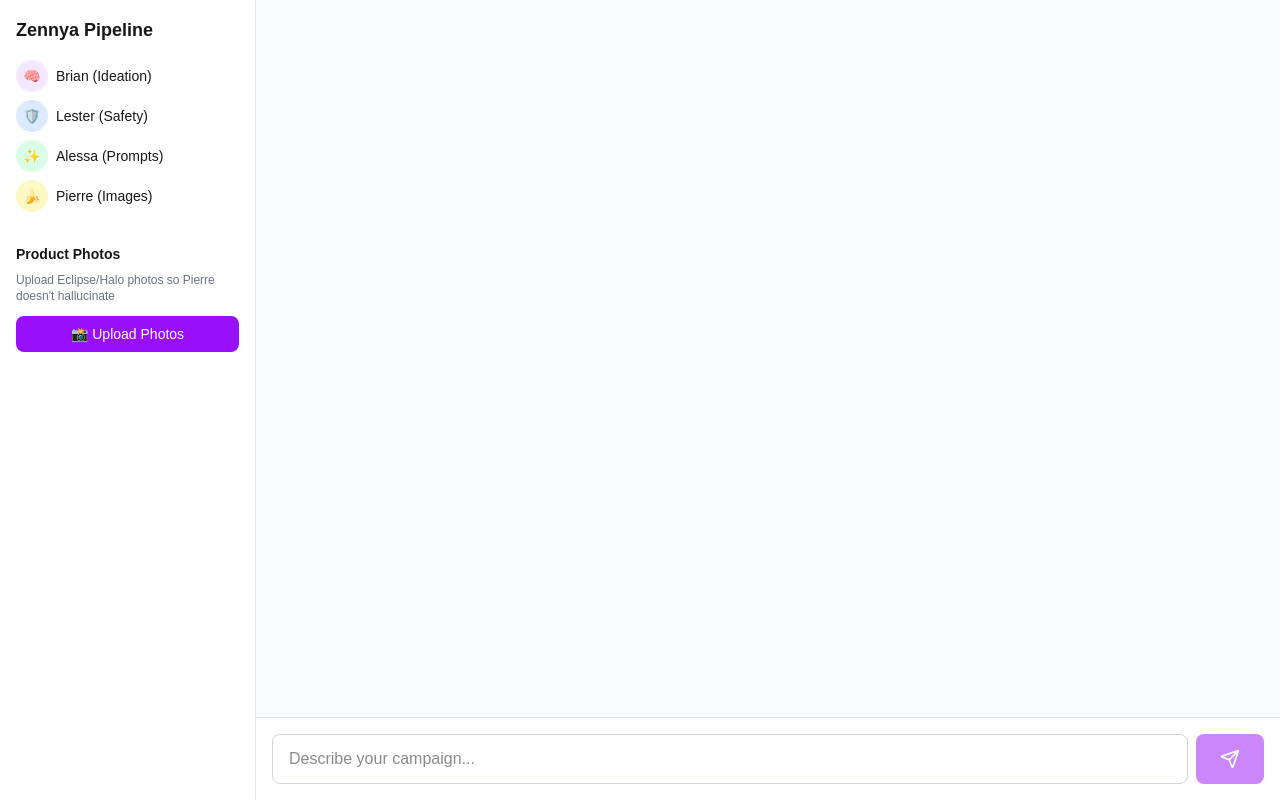
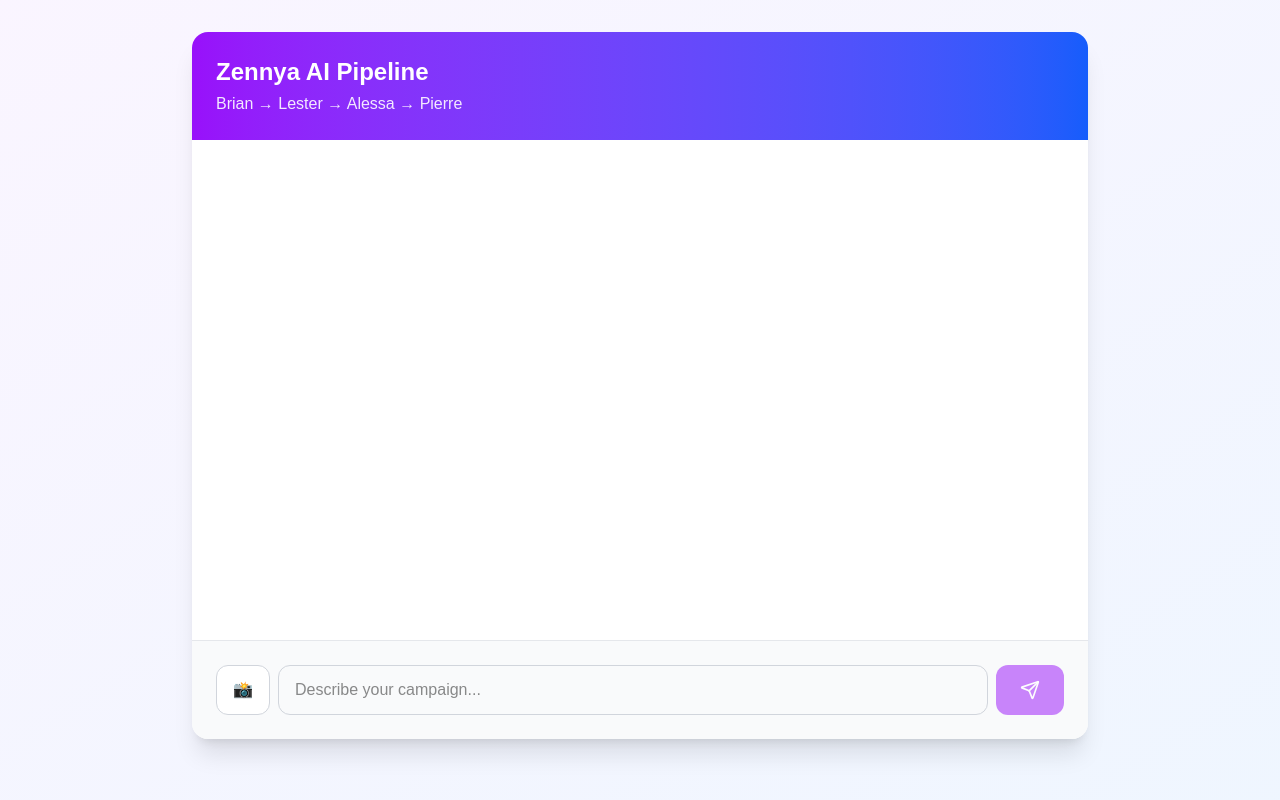
Before and after one commit to Nick199x/zennya-pipeline, a Next.js app: page /chat in a window 1280 px wide. Built offline with nearby package versions, Linux system fonts and the light colour scheme.

Commit message:
Restore original UI with photo upload button added

```diff
--- a/app/chat/page.tsx
+++ b/app/chat/page.tsx
@@ -39,7 +39,6 @@ export default function ChatPage() {
       reader.onload = (e) => {
         const img = new Image();
         img.onload = () => {
-          // Create canvas
           const canvas = document.createElement('canvas');
           const ctx = canvas.getContext('2d');
 
@@ -48,7 +47,6 @@ export default function ChatPage() {
             return;
           }
 
-          // Calculate new dimensions (max 800px width, maintain aspect ratio)
           let width = img.width;
           let height = img.height;
           const maxWidth = 800;
@@ -60,11 +58,8 @@ export default function ChatPage() {
 
           canvas.width = width;
           canvas.height = height;
-
-          // Draw and compress
           ctx.drawImage(img, 0, 0, width, height);
 
-          // Convert to base64 with quality compression (0.7 = 70% quality)
           const compressedBase64 = canvas.toDataURL('image/jpeg', 0.7);
           const base64Data = compressedBase64.split(',')[1];
 
@@ -96,7 +91,6 @@ export default function ChatPage() {
       const file = files[i];
 
       try {
-        // Compress before adding
         const compressed = await compressImage(file);
         newPhotos.push(compressed);
         console.log(`✅ Added ${file.name} (compressed)`);
@@ -107,7 +101,6 @@ export default function ChatPage() {
 
     setProductPhotos(prev => [...prev, ...newPhotos]);
 
-    // Reset input
     if (fileInputRef.current) {
       fileInputRef.current.value = '';
     }
@@ -149,7 +142,7 @@ export default function ChatPage() {
         if (data.images && data.images.length > 0) {
           setMessages(prev => [
             ...prev,
-            { role: 'pierre', content: `Generated ${data.images.length} images using your product photos!`, images: data.images }
+            { role: 'pierre', content: `Generated ${data.images.length} images!`, images: data.images }
           ]);
         }
 
@@ -172,84 +165,24 @@ export default function ChatPage() {
   };
 
   return (
-    <div className="flex h-screen bg-gray-50">
-      {/* Sidebar */}
-      <div className="w-64 bg-white border-r border-gray-200 p-4">
-        <h2 className="text-lg font-semibold mb-4">Zennya Pipeline</h2>
-
-        <div className="space-y-2 text-sm">
-          <div className="flex items-center gap-2">
-            <div className="w-8 h-8 rounded-full bg-purple-100 flex items-center justify-center">🧠</div>
-            <span>Brian (Ideation)</span>
-          </div>
-          <div className="flex items-center gap-2">
-            <div className="w-8 h-8 rounded-full bg-blue-100 flex items-center justify-center">🛡️</div>
-            <span>Lester (Safety)</span>
-          </div>
-          <div className="flex items-center gap-2">
-            <div className="w-8 h-8 rounded-full bg-green-100 flex items-center justify-center">✨</div>
-            <span>Alessa (Prompts)</span>
-          </div>
-          <div className="flex items-center gap-2">
-            <div className="w-8 h-8 rounded-full bg-yellow-100 flex items-center justify-center">🍌</div>
-            <span>Pierre (Images)</span>
-          </div>
+    <div className="min-h-screen bg-gradient-to-br from-purple-50 to-blue-50 p-8">
+      <div className="max-w-4xl mx-auto">
+        <div className="bg-white rounded-2xl shadow-xl overflow-hidden">
+          {/* Header */}
+          <div className="bg-gradient-to-r from-purple-600 to-blue-600 p-6 text-white">
+            <h1 className="text-2xl font-bold">Zennya AI Pipeline</h1>
+            <p className="text-purple-100 mt-1">Brian → Lester → Alessa → Pierre</p>
           </div>
 
-        {/* Product Photos Section */}
-        <div className="mt-8">
-          <h3 className="text-sm font-semibold mb-2">Product Photos</h3>
-          <p className="text-xs text-gray-500 mb-3">Upload Eclipse/Halo photos so Pierre doesn't hallucinate</p>
-
-          <input
-            type="file"
-            ref={fileInputRef}
-            onChange={handleFileUpload}
-            accept="image/*"
-            multiple
-            className="hidden"
-          />
-
-          <button
-            onClick={() => fileInputRef.current?.click()}
-            className="w-full px-3 py-2 text-sm bg-purple-600 text-white rounded-lg hover:bg-purple-700 transition-colors"
-          >
-            📸 Upload Photos
-          </button>
-
-          {/* Display uploaded photos */}
-          <div className="mt-3 space-y-2">
-            {productPhotos.map((photo, i) => (
-              <div key={i} className="flex items-center justify-between text-xs bg-gray-50 p-2 rounded">
-                <span className="truncate">{photo.name}</span>
-                <button
-                  onClick={() => removePhoto(i)}
-                  className="text-red-500 hover:text-red-700"
-                >
-                  ✕
-                </button>
-              </div>
-            ))}
-          </div>
-
-          {productPhotos.length > 0 && (
-            <p className="text-xs text-green-600 mt-2">
-              ✅ {productPhotos.length} photo{productPhotos.length > 1 ? 's' : ''} ready (compressed)
-            </p>
-          )}
-        </div>
-      </div>
-
-      {/* Chat Area */}
-      <div className="flex-1 flex flex-col">
-        <div className="flex-1 overflow-y-auto p-6 space-y-4">
+          {/* Messages */}
+          <div className="h-[500px] overflow-y-auto p-6 space-y-4">
             {messages.map((message, i) => (
               <div
                 key={i}
                 className={`flex ${message.role === 'user' ? 'justify-end' : 'justify-start'}`}
               >
                 <div
-                className={`max-w-3xl rounded-lg p-4 ${
+                  className={`max-w-[80%] rounded-2xl p-4 ${
                     message.role === 'user'
                       ? 'bg-purple-600 text-white'
                       : message.role === 'brian'
@@ -273,7 +206,6 @@ export default function ChatPage() {
                   </div>
                   <div className="whitespace-pre-wrap text-sm">{message.content}</div>
 
-                {/* Display images */}
                   {message.images && message.images.length > 0 && (
                     <div className="mt-4 space-y-4">
                       {message.images.map((img, idx) => (
@@ -303,7 +235,7 @@ export default function ChatPage() {
 
             {loading && (
               <div className="flex justify-start">
-              <div className="bg-gray-100 rounded-lg p-4 flex items-center gap-2">
+                <div className="bg-gray-100 rounded-2xl p-4 flex items-center gap-2">
                   <Loader2 className="animate-spin" size={16} />
                   <span className="text-sm">Pipeline running...</span>
                 </div>
@@ -313,25 +245,71 @@ export default function ChatPage() {
             <div ref={messagesEndRef} />
           </div>
 
+          {/* Product Photos Upload Section */}
+          {productPhotos.length > 0 && (
+            <div className="px-6 py-3 bg-purple-50 border-t border-purple-100">
+              <div className="flex items-center gap-2 flex-wrap">
+                <span className="text-xs font-semibold text-purple-700">Photos:</span>
+                {productPhotos.map((photo, i) => (
+                  <div key={i} className="flex items-center gap-1 bg-white px-2 py-1 rounded text-xs border border-purple-200">
+                    <span className="max-w-[100px] truncate">{photo.name}</span>
+                    <button
+                      onClick={() => removePhoto(i)}
+                      className="text-red-500 hover:text-red-700 ml-1"
+                    >
+                      ✕
+                    </button>
+                  </div>
+                ))}
+              </div>
+            </div>
+          )}
+
           {/* Input */}
-        <div className="border-t border-gray-200 p-4 bg-white">
+          <div className="border-t border-gray-200 p-6 bg-gray-50">
             <form onSubmit={handleSubmit} className="flex gap-2">
+              <input
+                type="file"
+                ref={fileInputRef}
+                onChange={handleFileUpload}
+                accept="image/*"
+                multiple
+                className="hidden"
+              />
+
+              <button
+                type="button"
+                onClick={() => fileInputRef.current?.click()}
+                className="px-4 py-3 bg-white border border-gray-300 rounded-xl hover:bg-gray-50 transition-colors"
+                title="Upload product photos"
+              >
+                📸
+              </button>
+
               <input
                 type="text"
                 value={input}
                 onChange={(e) => setInput(e.target.value)}
                 placeholder="Describe your campaign..."
-              className="flex-1 px-4 py-3 border border-gray-300 rounded-lg focus:outline-none focus:ring-2 focus:ring-purple-500"
+                className="flex-1 px-4 py-3 border border-gray-300 rounded-xl focus:outline-none focus:ring-2 focus:ring-purple-500"
                 disabled={loading}
               />
+
               <button
                 type="submit"
                 disabled={loading || !input.trim()}
-              className="px-6 py-3 bg-purple-600 text-white rounded-lg hover:bg-purple-700 disabled:opacity-50 disabled:cursor-not-allowed transition-colors"
+                className="px-6 py-3 bg-purple-600 text-white rounded-xl hover:bg-purple-700 disabled:opacity-50 disabled:cursor-not-allowed transition-colors"
               >
                 {loading ? <Loader2 className="animate-spin" size={20} /> : <Send size={20} />}
               </button>
             </form>
+
+            {productPhotos.length > 0 && (
+              <p className="text-xs text-green-600 mt-2">
+                ✅ {productPhotos.length} photo{productPhotos.length > 1 ? 's' : ''} ready (compressed)
+              </p>
+            )}
+          </div>
         </div>
       </div>
     </div>
```
Lines whose indentation alone changed are shown as unchanged.
